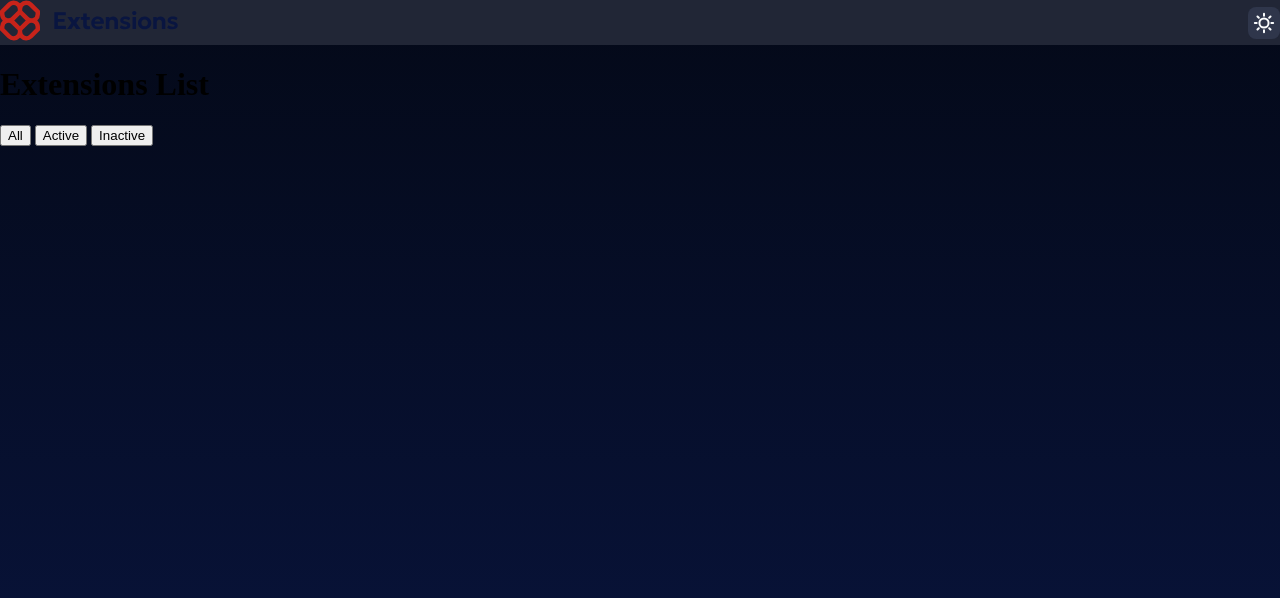
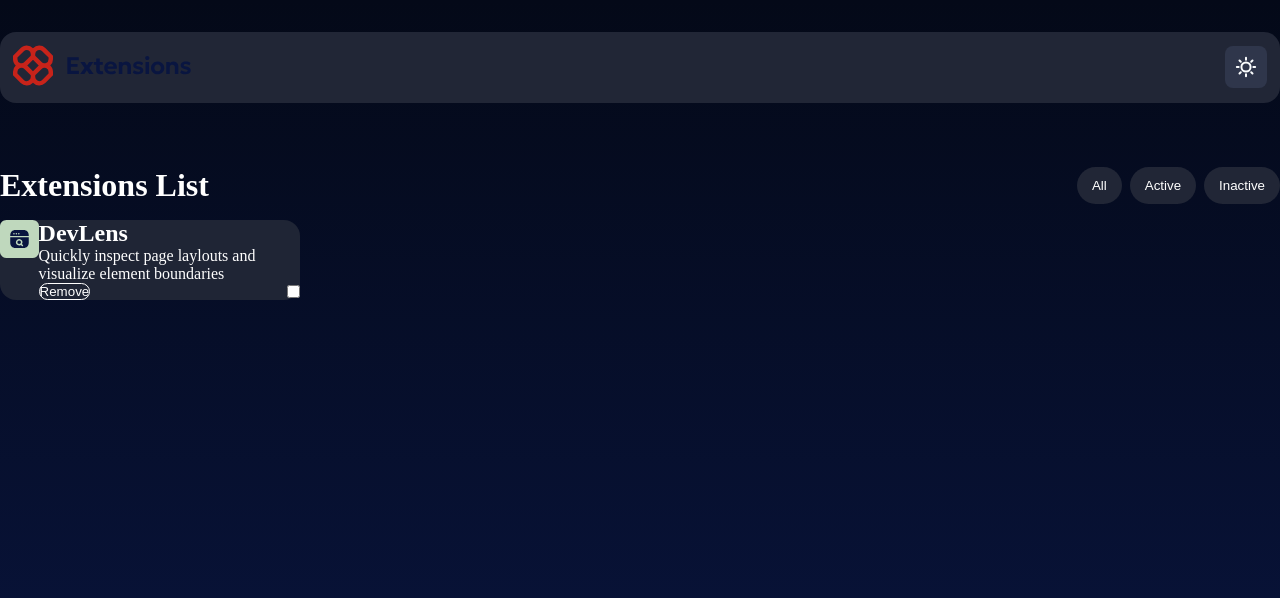
Before and after one commit to certified-fmukona/Browser-extension-manager-UI, a plain HTML site: page index.html in a window 1280 px wide. Drawn offline with Linux system fonts and the light colour scheme.

Commit message:
components

```diff
--- a/index.html
+++ b/index.html
@@ -32,5 +32,23 @@
       <button id="inactive">Inactive</button>
     </div>
   </div>
+  <div class="card">
+    <div class="icon">
+      <img src="./assets/images/logo-devlens.svg" alt="icon">
+    </div>
+    <div class="description">
+      <div class="icon-description">
+        <h2>DevLens</h2>
+        <p>Quickly inspect page laylouts and visualize element boundaries</p>
+      </div>
+      <div class="inputs">
+        <button id="remove">Remove</button>
+        <input id="toggle" type="checkbox">
+      </div>
+    </div>
+    <div class="input">
+
+    </div>
+  </div>
 </body>
 </html>
--- a/style.css
+++ b/style.css
@@ -1,27 +1,98 @@
-body {
-    height: 100%;
+* {
     margin: 0;
     padding: 0;
+    color: white;
+    max-width: 100%;
+}
+
+body {
     background: linear-gradient(180deg, #040918 0%, #091540 100%);
     background-repeat: no-repeat;
     background-attachment: fixed;
     background-size: cover;
+    width: 1500px;
+    margin-top: 2rem;
+    display: flex;
+    justify-self: center;
+    flex-direction: column;
 }
+
+
+/* header */
 
 .header {
     background-color: hsl(226, 25%, 17%);
     display: flex;
     align-items: center;
     justify-content: space-between;
-
+    padding: .8rem;
+    border-radius: 1rem;
+    margin-bottom: 4rem;
 }
 
 #theme-button {
     background-color: hsl(225, 23%, 24%);
     border: none;
-    padding: 5px;
+    padding: 10px;
     display: flex;
     align-items: center;
     justify-content: center;
     border-radius: 8px;
 }
+
+/* extension bar */
+
+.extension-bar {
+    display: flex;
+    justify-content: space-between;
+    margin-bottom: 1rem;
+}
+
+.filters {
+    display: flex;
+    gap: .5rem;
+}
+
+.filters button {
+    padding: 8px 15px;
+    border: none;
+    border-radius: 1.8rem;
+    background-color: hsl(226, 25%, 17%);
+}
+
+.filters button:hover {
+    transition: 200ms;
+    background-color: #535868;
+}
+
+.filters button:focus {
+    transition: 200ms;
+    background-color: #f35c54;
+    color: #040918;
+}
+
+/* cards */
+
+.card {
+    background-color: #1f2535;
+    width: 300px;
+    border-radius: 1rem;
+    border-style: solid;
+    border: white;
+    border-width: 5px;
+    display: flex;
+    flex-direction: row;
+}
+
+#remove {
+    background-color: #1f2535;
+    border-radius: 1rem;
+    border-color: blue;
+    border: solid;
+    border-width: thin;
+}
+.card .inputs {
+    display: flex;
+    justify-content: space-between;
+
+}
```
Also changed, not shown: 2 other files.
